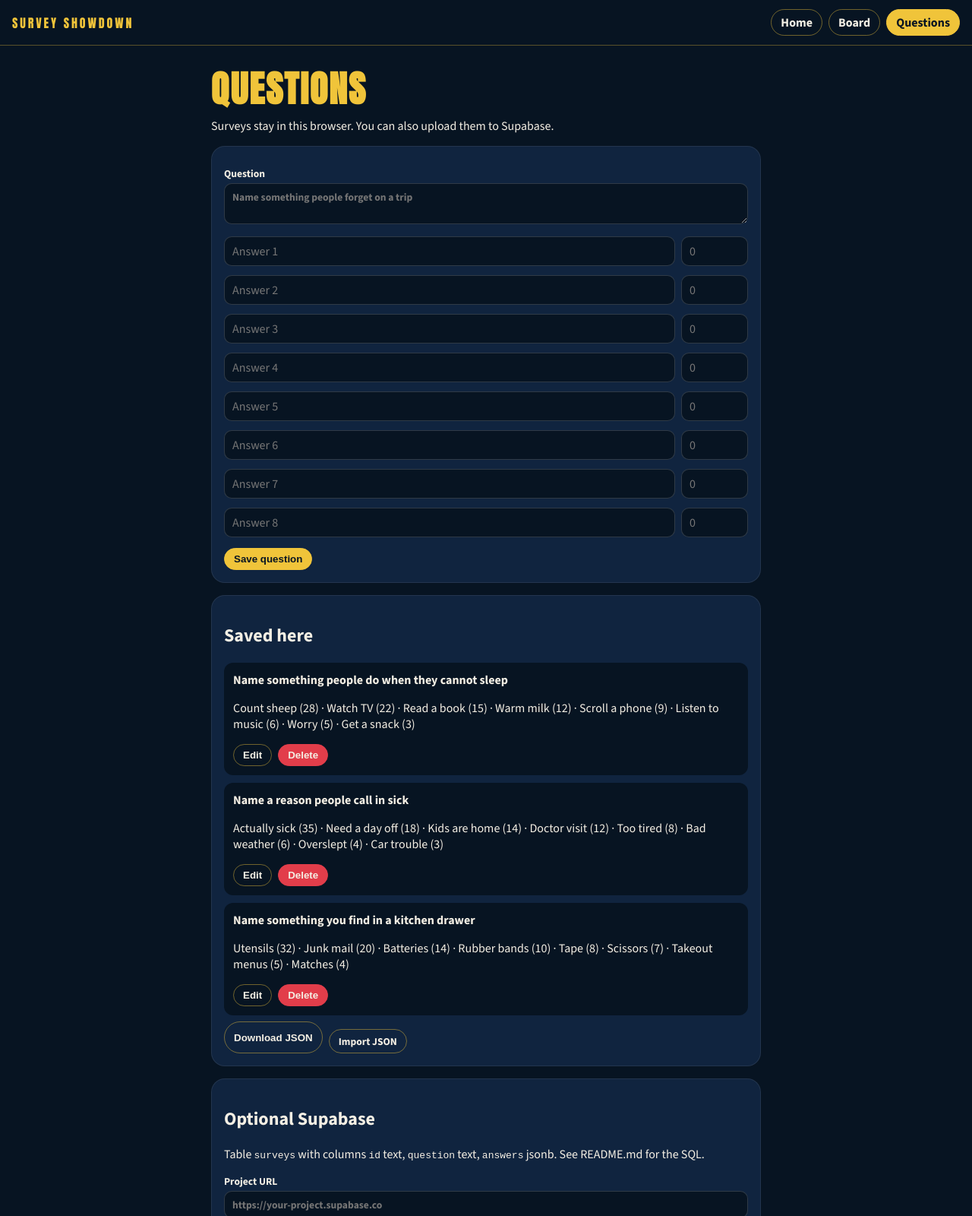
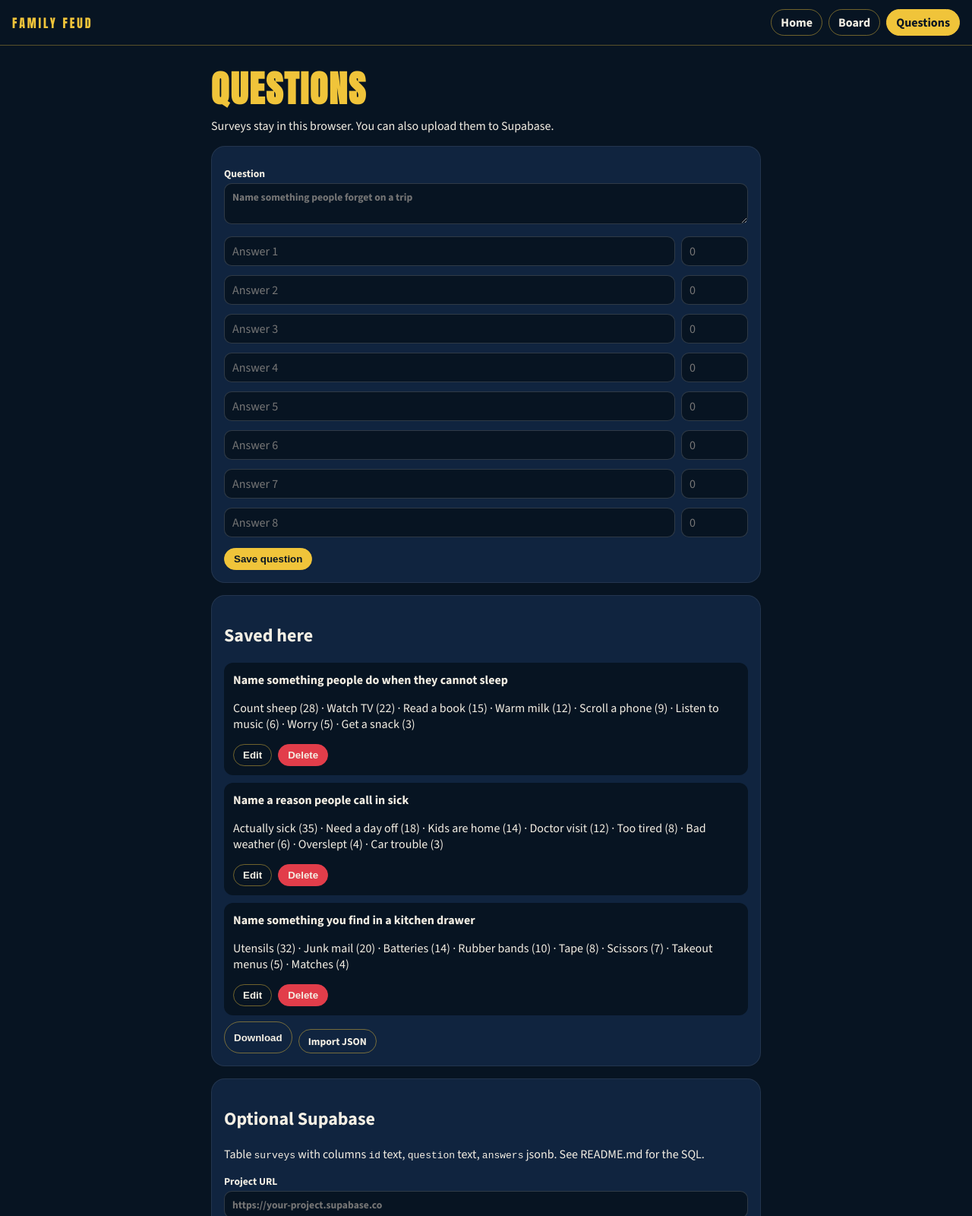
Before and after one commit to RonM-REAC/Family-Feud, a React app: page admin.html in a window 1280 px wide. Shown: the top 1600 px of the page at 76% size. Built offline with nearby package versions, Linux system fonts and the light colour scheme.

Commit message:
Update admin.html

```diff
--- a/admin.html
+++ b/admin.html
@@ -3,14 +3,14 @@
 <head>
   <meta charset="UTF-8" />
   <meta name="viewport" content="width=device-width, initial-scale=1" />
-  <title>Questions · Survey Showdown</title>
+  <title>Family Feud</title>
   <link rel="preconnect" href="https://fonts.googleapis.com" />
   <link href="https://fonts.googleapis.com/css2?family=Anton&family=Source+Sans+3:wght@400;700;800&display=swap" rel="stylesheet" />
   <link rel="stylesheet" href="css/site.css" />
 </head>
 <body data-page="admin">
   <header class="nav">
-    <a class="brand" href="index.html">SURVEY SHOWDOWN</a>
+    <a class="brand" href="index.html">FAMILY FEUD</a>
     <nav class="links">
       <a data-nav="home" href="index.html">Home</a>
       <a data-nav="board" href="board.html">Board</a>
@@ -29,7 +29,7 @@
       <h2>Saved here</h2>
       <div id="list"></div>
       <div class="actions">
-        <button id="export" type="button">Download JSON</button>
+        <button id="export" type="button">Download</button>
         <label class="file-label">Import JSON<input id="import" type="file" accept="application/json" /></label>
       </div>
     </section>
```
